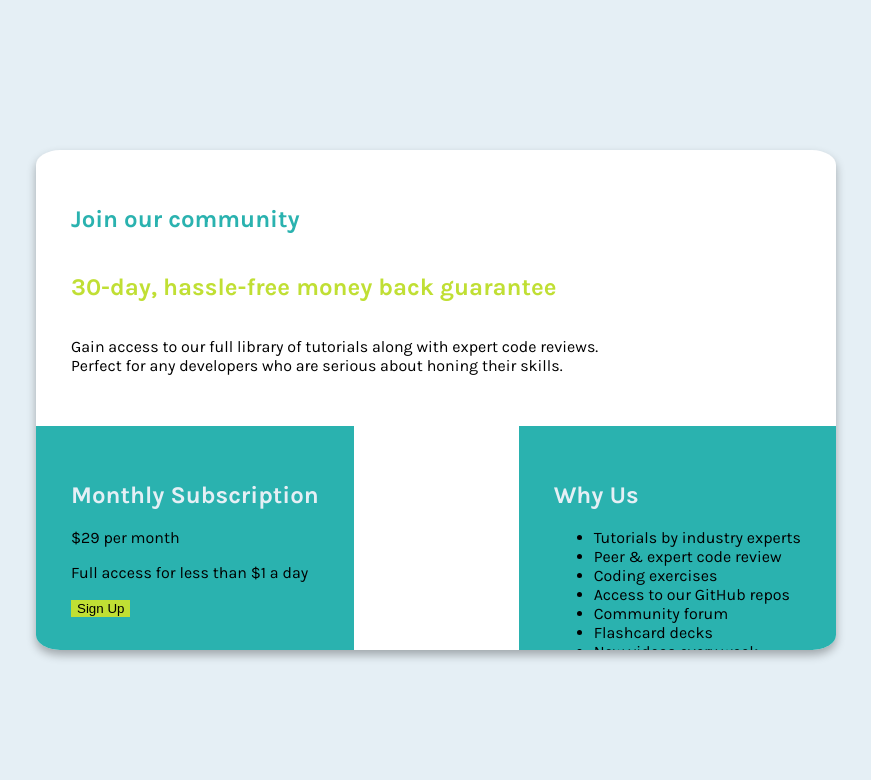
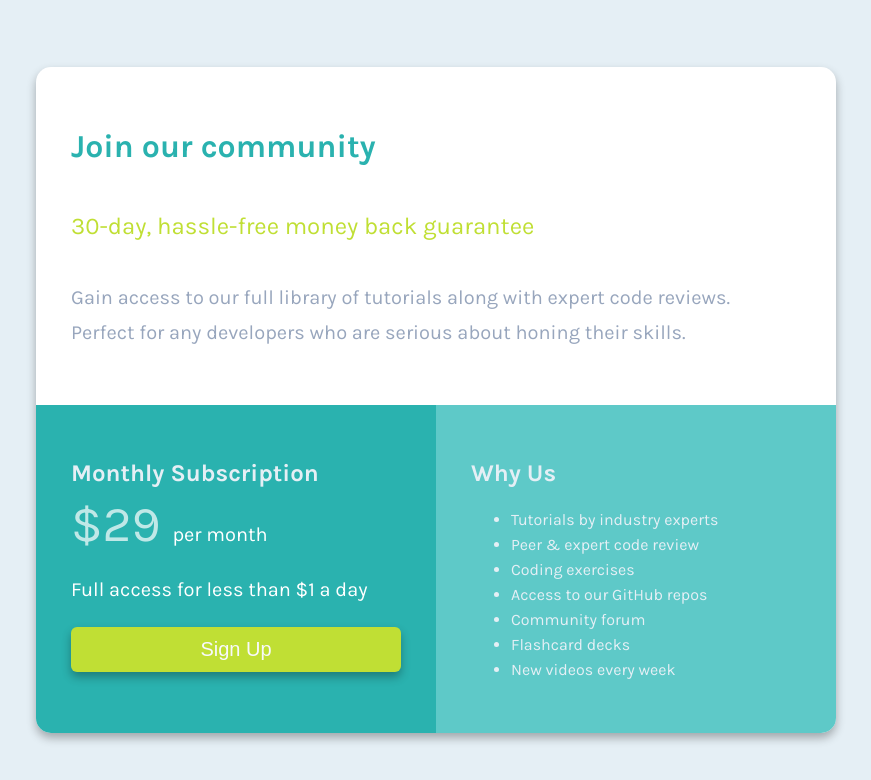
Before and after one commit to mayvastech/Price-grid, a plain HTML site: page price-grid.html in a window 1280 px wide. Shown: the whole page, without its empty margins (204-1075 px from the left). Drawn offline with Linux system fonts and the light colour scheme.

Commit message:
p height button size

```diff
--- a/price-grid.html
+++ b/price-grid.html
@@ -24,14 +24,17 @@
     }
 
     main {
-        height: 500px;
         min-width: 800px;
         margin: auto;
         background-color: white;
         font-family: 'Karla', sans-serif;
-        border-radius: 3%;
+        border-radius: 15px;
         overflow: hidden;
         box-shadow: 0 5px 10px rgba(0, 0, 0, 0.3);
+    }
+
+    header p {
+        color: hsl(218, 22%, 67%);
     }
 
     section {
@@ -40,38 +43,68 @@
 
     header h1 {
        color: hsl(179, 62%, 43%);
+       font-size: 32px;
     }
 
     header h2 {
         color: hsl(71, 73%, 54%);
+        font-weight: 500;
     }
 
     header {
         display: flex;
         flex-direction: column;
+    }
 
+    p {
+        font-size: 20px;
+        line-height: 35px;
+    }
+
+    #right-box ul li {
+        line-height: 25px;
     }
 
     #lower-row {
         display: flex;
-justify-content: space-between;
+        color: white;
+    }
+
+    #lower-row section {
+        flex: 1;
     }
 
     #left-box {
         background-color: hsl(179, 62%, 43%);
     }
 
+    span {
+        font-size: 50px;
+        opacity: 0.7;
+    }
+
     button {
         background-color: hsl(71, 73%, 54%);
         border: none;
+        width: 100%;
+        height: 45px;
+        box-shadow: 0 5px 10px rgba(0, 0, 0, 0.3);
+        color: hsl(220, 43%, 98%);
+        font-size: 20px;
+        border-radius: 6px;
     }
 
     #right-box {
-        background-color: hsl(179, 62%, 43%);
+        background-color: hsl(179, 50%, 58%);
+    }
+
+    #right-box ul li {
+        text-decoration: none;
+        color: hsl(204, 43%, 93%);
     }
 
     #lower-row h2 {
-        color: hsl(204, 43%, 93%);
+        color: hsl(204, 43%, 93%) !important;
     }
 
     </style>
@@ -93,7 +126,10 @@ justify-content: space-between;
         <div id="lower-row">
             <section id="left-box">
                 <h2>Monthly Subscription</h2>
-                <p> <span class="big-dollar">&dollar;</span>29 per month</p>
+                <p>
+                    <span>&dollar;29 </span>per month
+                </p>
+
                 <p>Full access for less than &dollar;1 a day</p>
                 <button>Sign Up</button>
             </section>
```
